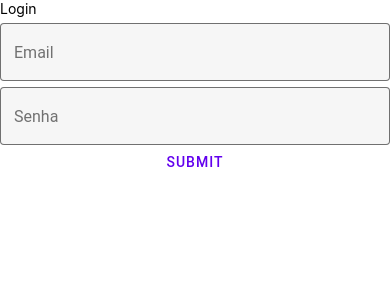
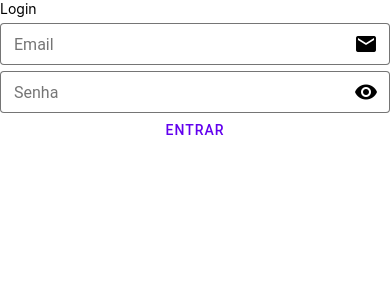
Before and after one commit to lucassmsilva/sirius, a React Native app: screen / in a window 390 px wide. Shown: the top 300 px of the page. Built offline with nearby package versions, Linux system fonts and the light colour scheme.

Commit message:
tirando teclado ao clicar fora - dismiss keyboard when clicking outside

```diff
--- a/src/components/ControlledInput/ControlledInput.tsx
+++ b/src/components/ControlledInput/ControlledInput.tsx
@@ -1,11 +1,15 @@
-import React from 'react';
+import React, { useState } from 'react';
 import { ControlledTextFieldProps } from './types';
 import { Controller } from 'react-hook-form';
 import { ErrorText, TextField } from './styles';
 import { TextInput } from 'react-native-paper';
+import { Keyboard, TouchableWithoutFeedback, View } from 'react-native';
 
 
-const ControledInput = ({name, control, type, label, required}: ControlledTextFieldProps) => {
+const ControledInput = ({name, control, type, label, required, icon}: ControlledTextFieldProps) => {
+
+    const [secureTextEntry, setSecureTextEntry] = useState<boolean>(type === 'password' ? true : false);
+
     return (
         <React.Fragment>
             <Controller
@@ -14,11 +18,29 @@ const ControledInput = ({name, control, type, label, required}: ControlledTextFi
                 render={({ field: { onChange, value }, fieldState: { error } }) => (
                     <React.Fragment>
                         <TextInput
+                            dense={true}
                             mode='outlined'
                             label={label}
                             value={value}
                             onChangeText={onChange}
                             error={!!error}
+                            activeOutlineColor='#0275d8'
+                            style={{ backgroundColor: '#fff' }}
+                            secureTextEntry={secureTextEntry}
+                            right={
+                                icon && (
+                                    <TextInput.Icon
+                                    name={icon}
+                                        onPress={() => {
+                                            if (icon === 'eye' && type === 'password') {
+                                                setSecureTextEntry(prevState => !prevState);
+                                            }
+                                        }
+                                    }
+                                />
+                                )
+
+                            }
                         />
                         <ErrorText>{error ? error.message : null}</ErrorText>
                     </React.Fragment>
--- a/src/components/ControlledInput/styles.tsx
+++ b/src/components/ControlledInput/styles.tsx
@@ -4,6 +4,7 @@ import { Text } from 'react-native'
 
 
 export const TextField = styled(TextInput)`
+    background-color: transparent;
 `;
 
 export const ErrorText = styled(Text)`
--- a/src/components/ControlledInput/types.ts
+++ b/src/components/ControlledInput/types.ts
@@ -3,7 +3,8 @@ import { Control, FieldValues } from 'react-hook-form';
 export type ControlledTextFieldProps = {
   name: string;
   label: string;
+  type: string;
   control: Control<FieldValues, any>;
   required?: boolean;
-  type: string;
+  icon?: string;
 }
--- a/src/components/LoginForm/LoginForm.tsx
+++ b/src/components/LoginForm/LoginForm.tsx
@@ -2,9 +2,9 @@ import React from "react";
 import { useForm } from "react-hook-form";
 import { yupResolver } from '@hookform/resolvers/yup';
 import * as yup from "yup";
-import { DatePickerCustom } from "../ControlledDatePicker";
 import ControledInput from "../ControlledInput/ControlledInput";
 import { Container, LoginBox, SubmitButton, SubmitText, TextField, Title } from "./styles";
+import { Keyboard, TouchableWithoutFeedback } from 'react-native';
 
 
 export default function LoginForm() {
@@ -31,6 +31,7 @@ export default function LoginForm() {
 
 
     return (
+        <TouchableWithoutFeedback onPress={() => Keyboard.dismiss()}>
             <Container>
                     <LoginBox>
                         <Title>Login</Title>
@@ -41,23 +42,27 @@ export default function LoginForm() {
                                 type="text"
                                 name="email"
                                 required={false}
+                                icon='email'
                             />
-
                         </TextField>
 
                         <TextField>
                             <ControledInput
                                 control={control}
                                 label="Senha"
-                        type="text"
+                                type="password"
                                 name="password"
                                 required={false}
+                                icon='eye'
                             />
                         </TextField>
+
+
                         <SubmitButton onPress={handleSubmit(onSubmit)} title="Submit">
-                    <SubmitText>Submit</SubmitText>
+                            <SubmitText>Entrar</SubmitText>
                         </SubmitButton>
                     </LoginBox>
             </Container>
+        </TouchableWithoutFeedback>
     )
 }
--- a/src/components/LoginForm/styles.tsx
+++ b/src/components/LoginForm/styles.tsx
@@ -1,13 +1,14 @@
-import { View, Text } from 'react-native';
+import { View, Text, ScrollView } from 'react-native';
 import { Button } from "react-native-paper";
 
 import styled from 'styled-components';
 
 export const Container = styled(View)`
     flex: 1;
+    display: flex;
     align-items: center;
     justify-content: center;
-    background-color: #e3e3e3;
+    background-color: #e3e3;
 `;
 
 export const LoginBox = styled(View)`
@@ -27,13 +28,15 @@ export const Title = styled(Text)`
 `;
 
 export const TextField = styled(View)`
-    width: 100%;
+    width: 90%;
 `;
 
 export const SubmitButton = styled(Button)`
-    background-color: #5cb85c;
+    background-color: #0275d8;
+    width: 60%;
 `;
 
 export const SubmitText = styled(Text)`
     color: #fff;
+    font-weight: bold;
 `;
```
Lines whose indentation alone changed are shown as unchanged.
